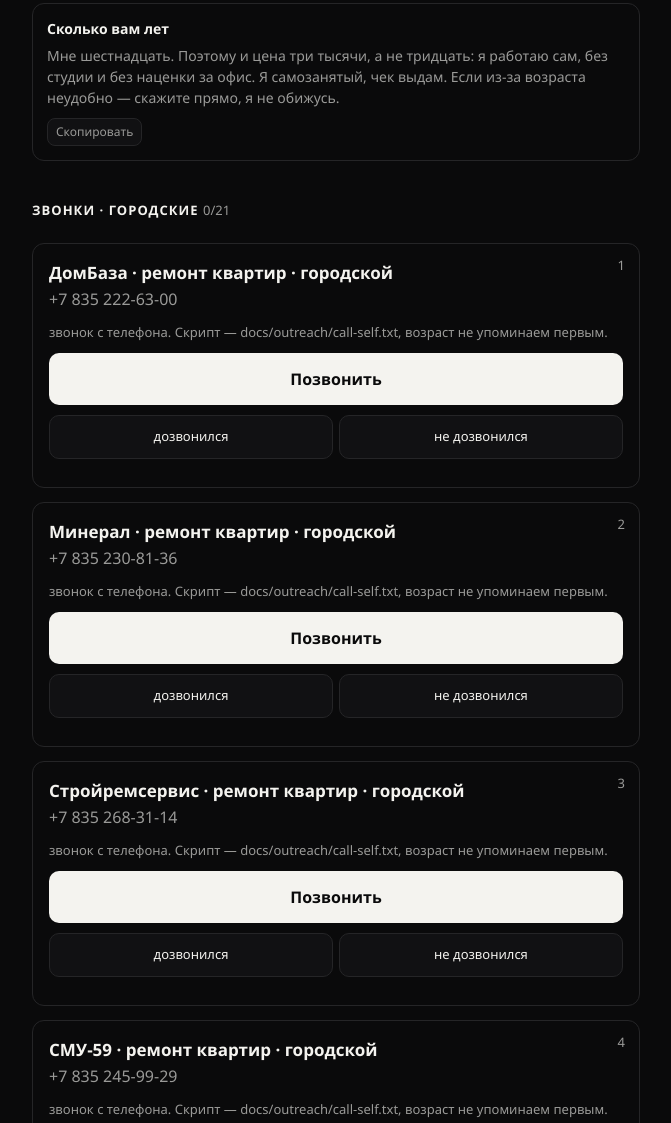
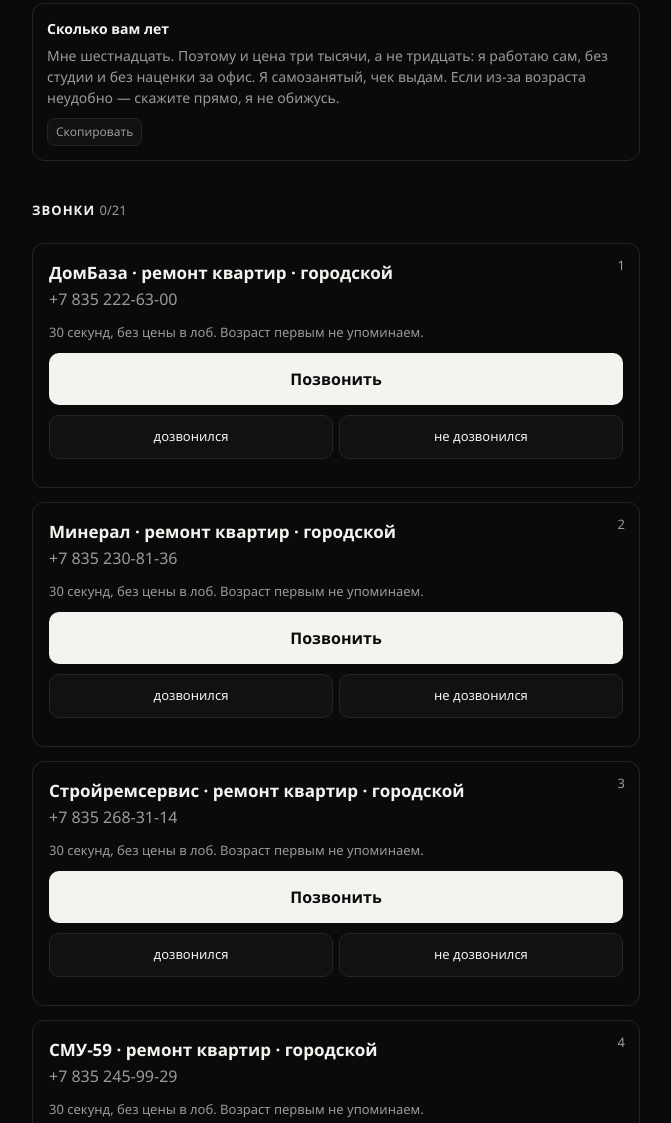
Before and after one commit to mensori-dev/demos, a plain HTML site: page p7k2m/calls.html in a window 1280 px wide. Shown: the part 1399-2522 px from the top of the page, without its empty margins (304-975 px from the left). Drawn offline with Linux system fonts and the light colour scheme.

Commit message:
p7k2m: звонки, метка блока и подсказка

```diff
--- a/p7k2m/calls.html
+++ b/p7k2m/calls.html
@@ -71,7 +71,7 @@
 <body>
 <h1>Звонки 25 ноября</h1>
 <p class="sub">21 номер для звонка · порядок: сначала те, кто закрывается раньше (городские и мебель), потом салоны и кафе. Отметки живут в этом браузере.</p>
-<nav class="days"><a href="#answers">Ответы <span>7</span></a><a href="#d1">Звонки · городские <span>21</span></a></nav>
+<nav class="days"><a href="#answers">Ответы <span>7</span></a><a href="#d1">Звонки <span>21</span></a></nav>
 <div class="tool">
   <p id="stat" class="stat"></p>
   <div>
@@ -118,12 +118,12 @@
 </div>
 </section>
 <section id="d1">
-<h2 class="day">Звонки · городские <span>21</span></h2>
+<h2 class="day">Звонки <span>21</span></h2>
 <article class="card call" data-key="78352226300">
   <div class="num">1</div>
   <h2>ДомБаза · ремонт квартир · городской</h2>
   <p class="phone">+7 835 222-63-00</p>
-  <p class="hint">звонок с телефона. Скрипт — docs/outreach/call-self.txt, возраст не упоминаем первым.</p>
+  <p class="hint">30 секунд, без цены в лоб. Возраст первым не упоминаем.</p>
   <a class="go" href="tel:+78352226300">Позвонить</a>
   <div class="mark">
     <button data-s="sent" data-ch="call">дозвонился</button>
@@ -134,7 +134,7 @@
   <div class="num">2</div>
   <h2>Минерал · ремонт квартир · городской</h2>
   <p class="phone">+7 835 230-81-36</p>
-  <p class="hint">звонок с телефона. Скрипт — docs/outreach/call-self.txt, возраст не упоминаем первым.</p>
+  <p class="hint">30 секунд, без цены в лоб. Возраст первым не упоминаем.</p>
   <a class="go" href="tel:+78352308136">Позвонить</a>
   <div class="mark">
     <button data-s="sent" data-ch="call">дозвонился</button>
@@ -145,7 +145,7 @@
   <div class="num">3</div>
   <h2>Стройремсервис · ремонт квартир · городской</h2>
   <p class="phone">+7 835 268-31-14</p>
-  <p class="hint">звонок с телефона. Скрипт — docs/outreach/call-self.txt, возраст не упоминаем первым.</p>
+  <p class="hint">30 секунд, без цены в лоб. Возраст первым не упоминаем.</p>
   <a class="go" href="tel:+78352683114">Позвонить</a>
   <div class="mark">
     <button data-s="sent" data-ch="call">дозвонился</button>
@@ -156,7 +156,7 @@
   <div class="num">4</div>
   <h2>СМУ-59 · ремонт квартир · городской</h2>
   <p class="phone">+7 835 245-99-29</p>
-  <p class="hint">звонок с телефона. Скрипт — docs/outreach/call-self.txt, возраст не упоминаем первым.</p>
+  <p class="hint">30 секунд, без цены в лоб. Возраст первым не упоминаем.</p>
   <a class="go" href="tel:+78352459929">Позвонить</a>
   <div class="mark">
     <button data-s="sent" data-ch="call">дозвонился</button>
@@ -167,7 +167,7 @@
   <div class="num">5</div>
   <h2>Moda Mebel · мебель</h2>
   <p class="phone">+7 906 387-95-25</p>
-  <p class="hint">звонок с телефона. Скрипт — docs/outreach/call-self.txt, возраст не упоминаем первым.</p>
+  <p class="hint">30 секунд, без цены в лоб. Возраст первым не упоминаем.</p>
   <a class="go" href="tel:+79063879525">Позвонить</a>
   <div class="mark">
     <button data-s="sent" data-ch="call">дозвонился</button>
@@ -178,7 +178,7 @@
   <div class="num">6</div>
   <h2>Сантех Рай · мебель</h2>
   <p class="phone">+7 937 372-44-22</p>
-  <p class="hint">звонок с телефона. Скрипт — docs/outreach/call-self.txt, возраст не упоминаем первым.</p>
+  <p class="hint">30 секунд, без цены в лоб. Возраст первым не упоминаем.</p>
   <a class="go" href="tel:+79373724422">Позвонить</a>
   <div class="mark">
     <button data-s="sent" data-ch="call">дозвонился</button>
@@ -189,7 +189,7 @@
   <div class="num">7</div>
   <h2>Наслада · мебель</h2>
   <p class="phone">+7 995 636-32-79</p>
-  <p class="hint">звонок с телефона. Скрипт — docs/outreach/call-self.txt, возраст не упоминаем первым.</p>
+  <p class="hint">30 секунд, без цены в лоб. Возраст первым не упоминаем.</p>
   <a class="go" href="tel:+79956363279">Позвонить</a>
   <div class="mark">
     <button data-s="sent" data-ch="call">дозвонился</button>
@@ -200,7 +200,7 @@
   <div class="num">8</div>
   <h2>Мебель плюс · мебель</h2>
   <p class="phone">+7 927 996-00-21</p>
-  <p class="hint">звонок с телефона. Скрипт — docs/outreach/call-self.txt, возраст не упоминаем первым.</p>
+  <p class="hint">30 секунд, без цены в лоб. Возраст первым не упоминаем.</p>
   <a class="go" href="tel:+79279960021">Позвонить</a>
   <div class="mark">
     <button data-s="sent" data-ch="call">дозвонился</button>
@@ -211,7 +211,7 @@
   <div class="num">9</div>
   <h2>Чик-Чик · парикмахерская</h2>
   <p class="phone">+7 919 679-62-96</p>
-  <p class="hint">звонок с телефона. Скрипт — docs/outreach/call-self.txt, возраст не упоминаем первым.</p>
+  <p class="hint">30 секунд, без цены в лоб. Возраст первым не упоминаем.</p>
   <a class="go" href="tel:+79196796296">Позвонить</a>
   <div class="mark">
     <button data-s="sent" data-ch="call">дозвонился</button>
@@ -222,7 +222,7 @@
   <div class="num">10</div>
   <h2>Ника · парикмахерская</h2>
   <p class="phone">+7 919 653-87-99</p>
-  <p class="hint">звонок с телефона. Скрипт — docs/outreach/call-self.txt, возраст не упоминаем первым.</p>
+  <p class="hint">30 секунд, без цены в лоб. Возраст первым не упоминаем.</p>
   <a class="go" href="tel:+79196538799">Позвонить</a>
   <div class="mark">
     <button data-s="sent" data-ch="call">дозвонился</button>
@@ -233,7 +233,7 @@
   <div class="num">11</div>
   <h2>Элит · парикмахерская</h2>
   <p class="phone">+7 902 019-68-73</p>
-  <p class="hint">звонок с телефона. Скрипт — docs/outreach/call-self.txt, возраст не упоминаем первым.</p>
+  <p class="hint">30 секунд, без цены в лоб. Возраст первым не упоминаем.</p>
   <a class="go" href="tel:+79020196873">Позвонить</a>
   <div class="mark">
     <button data-s="sent" data-ch="call">дозвонился</button>
@@ -244,7 +244,7 @@
   <div class="num">12</div>
   <h2>Николь · парикмахерская</h2>
   <p class="phone">+7 902 663-33-10</p>
-  <p class="hint">звонок с телефона. Скрипт — docs/outreach/call-self.txt, возраст не упоминаем первым.</p>
+  <p class="hint">30 секунд, без цены в лоб. Возраст первым не упоминаем.</p>
   <a class="go" href="tel:+79026633310">Позвонить</a>
   <div class="mark">
     <button data-s="sent" data-ch="call">дозвонился</button>
@@ -255,7 +255,7 @@
   <div class="num">13</div>
   <h2>Tiara · парикмахерская</h2>
   <p class="phone">+7 952 758-75-75</p>
-  <p class="hint">звонок с телефона. Скрипт — docs/outreach/call-self.txt, возраст не упоминаем первым.</p>
+  <p class="hint">30 секунд, без цены в лоб. Возраст первым не упоминаем.</p>
   <a class="go" href="tel:+79527587575">Позвонить</a>
   <div class="mark">
     <button data-s="sent" data-ch="call">дозвонился</button>
@@ -266,7 +266,7 @@
   <div class="num">14</div>
   <h2>Сияй · парикмахерская</h2>
   <p class="phone">+7 927 866-33-79</p>
-  <p class="hint">звонок с телефона. Скрипт — docs/outreach/call-self.txt, возраст не упоминаем первым.</p>
+  <p class="hint">30 секунд, без цены в лоб. Возраст первым не упоминаем.</p>
   <a class="go" href="tel:+79278663379">Позвонить</a>
   <div class="mark">
     <button data-s="sent" data-ch="call">дозвонился</button>
@@ -277,7 +277,7 @@
   <div class="num">15</div>
   <h2>Волшебные ножницы · парикмахерская</h2>
   <p class="phone">+7 900 451-59-00</p>
-  <p class="hint">звонок с телефона. Скрипт — docs/outreach/call-self.txt, возраст не упоминаем первым.</p>
+  <p class="hint">30 секунд, без цены в лоб. Возраст первым не упоминаем.</p>
   <a class="go" href="tel:+79004515900">Позвонить</a>
   <div class="mark">
     <button data-s="sent" data-ch="call">дозвонился</button>
@@ -288,7 +288,7 @@
   <div class="num">16</div>
   <h2>Лето · парикмахерская</h2>
   <p class="phone">+7 953 011-44-22</p>
-  <p class="hint">звонок с телефона. Скрипт — docs/outreach/call-self.txt, возраст не упоминаем первым.</p>
+  <p class="hint">30 секунд, без цены в лоб. Возраст первым не упоминаем.</p>
   <a class="go" href="tel:+79530114422">Позвонить</a>
   <div class="mark">
     <button data-s="sent" data-ch="call">дозвонился</button>
@@ -299,7 +299,7 @@
   <div class="num">17</div>
   <h2>Sun · парикмахерская</h2>
   <p class="phone">+7 967 790-35-25</p>
-  <p class="hint">звонок с телефона. Скрипт — docs/outreach/call-self.txt, возраст не упоминаем первым.</p>
+  <p class="hint">30 секунд, без цены в лоб. Возраст первым не упоминаем.</p>
   <a class="go" href="tel:+79677903525">Позвонить</a>
   <div class="mark">
     <button data-s="sent" data-ch="call">дозвонился</button>
@@ -310,7 +310,7 @@
   <div class="num">18</div>
   <h2>Рафанова · парикмахерская</h2>
   <p class="phone">+7 999 195-14-15</p>
-  <p class="hint">звонок с телефона. Скрипт — docs/outreach/call-self.txt, возраст не упоминаем первым.</p>
+  <p class="hint">30 секунд, без цены в лоб. Возраст первым не упоминаем.</p>
   <a class="go" href="tel:+79991951415">Позвонить</a>
   <div class="mark">
     <button data-s="sent" data-ch="call">дозвонился</button>
@@ -321,7 +321,7 @@
   <div class="num">19</div>
   <h2>Сахар · кафе · без WhatsApp</h2>
   <p class="phone">+7 995 385-08-89</p>
-  <p class="hint">звонок с телефона. Скрипт — docs/outreach/call-self.txt, возраст не упоминаем первым.</p>
+  <p class="hint">30 секунд, без цены в лоб. Возраст первым не упоминаем.</p>
   <a class="go" href="tel:+79953850889">Позвонить</a>
   <div class="mark">
     <button data-s="sent" data-ch="call">дозвонился</button>
@@ -332,7 +332,7 @@
   <div class="num">20</div>
   <h2>Золотые ножницы · парикмахерская · без WhatsApp</h2>
   <p class="phone">+7 927 996-90-77</p>
-  <p class="hint">звонок с телефона. Скрипт — docs/outreach/call-self.txt, возраст не упоминаем первым.</p>
+  <p class="hint">30 секунд, без цены в лоб. Возраст первым не упоминаем.</p>
   <a class="go" href="tel:+79279969077">Позвонить</a>
   <div class="mark">
     <button data-s="sent" data-ch="call">дозвонился</button>
@@ -343,7 +343,7 @@
   <div class="num">21</div>
   <h2>Мани ди фата · барбершоп · без WhatsApp</h2>
   <p class="phone">+7 995 635-72-93</p>
-  <p class="hint">звонок с телефона. Скрипт — docs/outreach/call-self.txt, возраст не упоминаем первым.</p>
+  <p class="hint">30 секунд, без цены в лоб. Возраст первым не упоминаем.</p>
   <a class="go" href="tel:+79956357293">Позвонить</a>
   <div class="mark">
     <button data-s="sent" data-ch="call">дозвонился</button>
```
